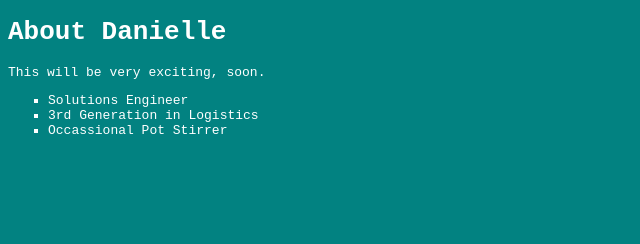
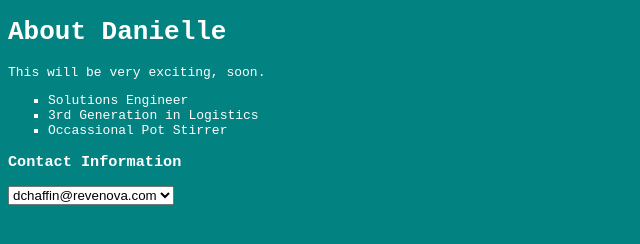
Before and after one commit to maybedanielleee/yay-website, a website: page index.html in a window 1280 px wide. Shown: the whole page, without its empty margins (0-640 px from the left). Drawn offline with Linux system fonts and the light colour scheme.

Commit message:
windows gui

```diff
--- a/index.html
+++ b/index.html
@@ -1,10 +1,9 @@
 <!DOCTYPE html>
 <html lang="en">
 <head>
-    <meta charset="UTF-8">
-    <meta http-equiv="X-UA-Compatible" content="IE=edge">
-        <title>Danielle Chaffin</title>
-        <link rel="stylesheet" href="main.css">
+  <meta charset="UTF-8">
+  <meta http-equiv="X-UA-Compatible" content="IE=edge">
+      <title>Danielle Chaffin</title>      <link rel="stylesheet" href="main.css">
 </head>
 <body class="light-theme"></body>
     <body>
@@ -15,5 +14,12 @@
           <li class="list">3rd Generation in Logistics</li>
           <li class="list">Occassional Pot Stirrer</li>
         </ul>
+        <h3>Contact Information</h3>
+        <select>
+          <option>dchaffin@revenova.com</option>
+          <option>931-261-1874</option>
+
+        </select>
+        </div>
       </body>
     </html>
--- /dev/null
+++ b/package.json
@@ -0,0 +1,5 @@
+{
+  "dependencies": {
+    "98.css": "^0.1.20"
+  }
+}
```
